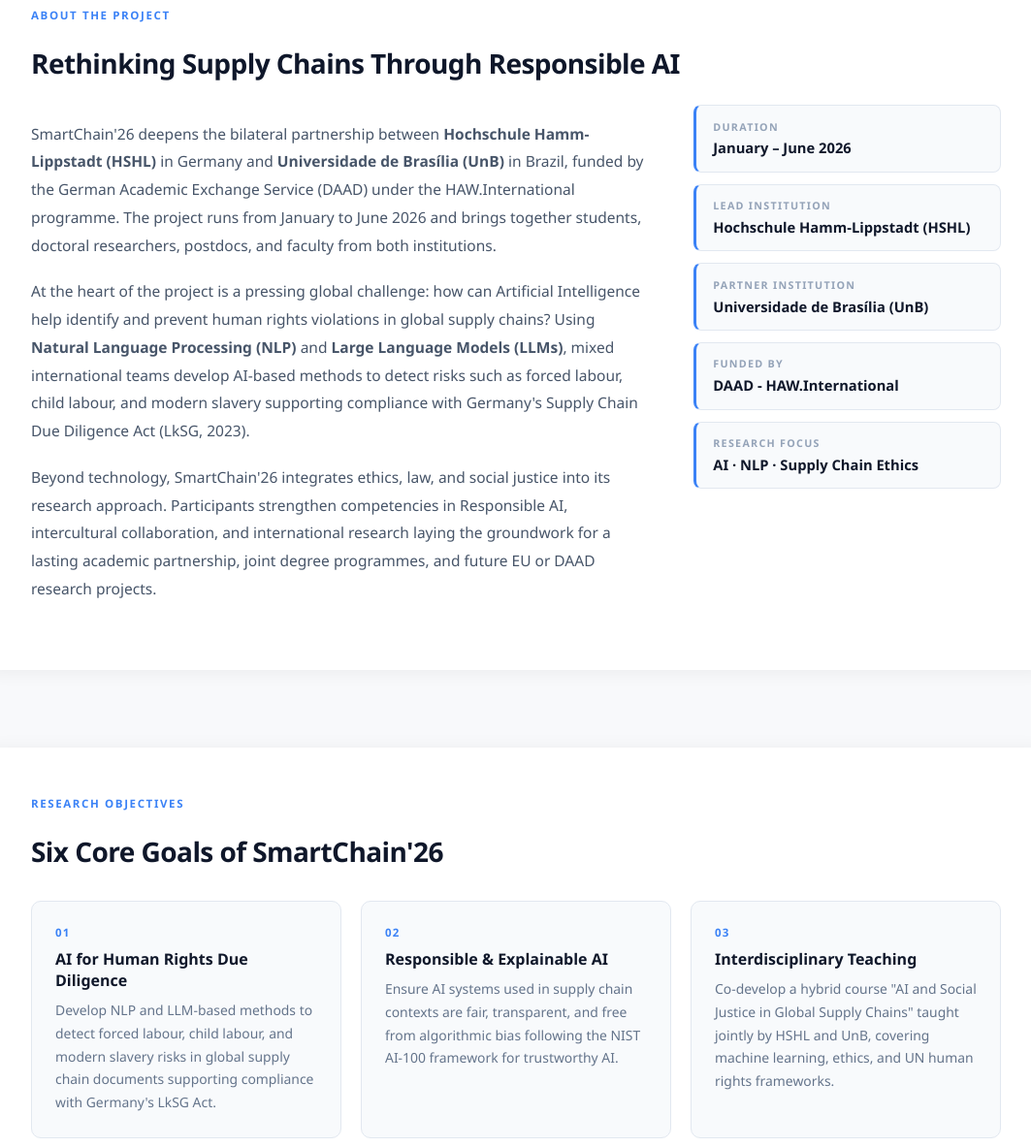
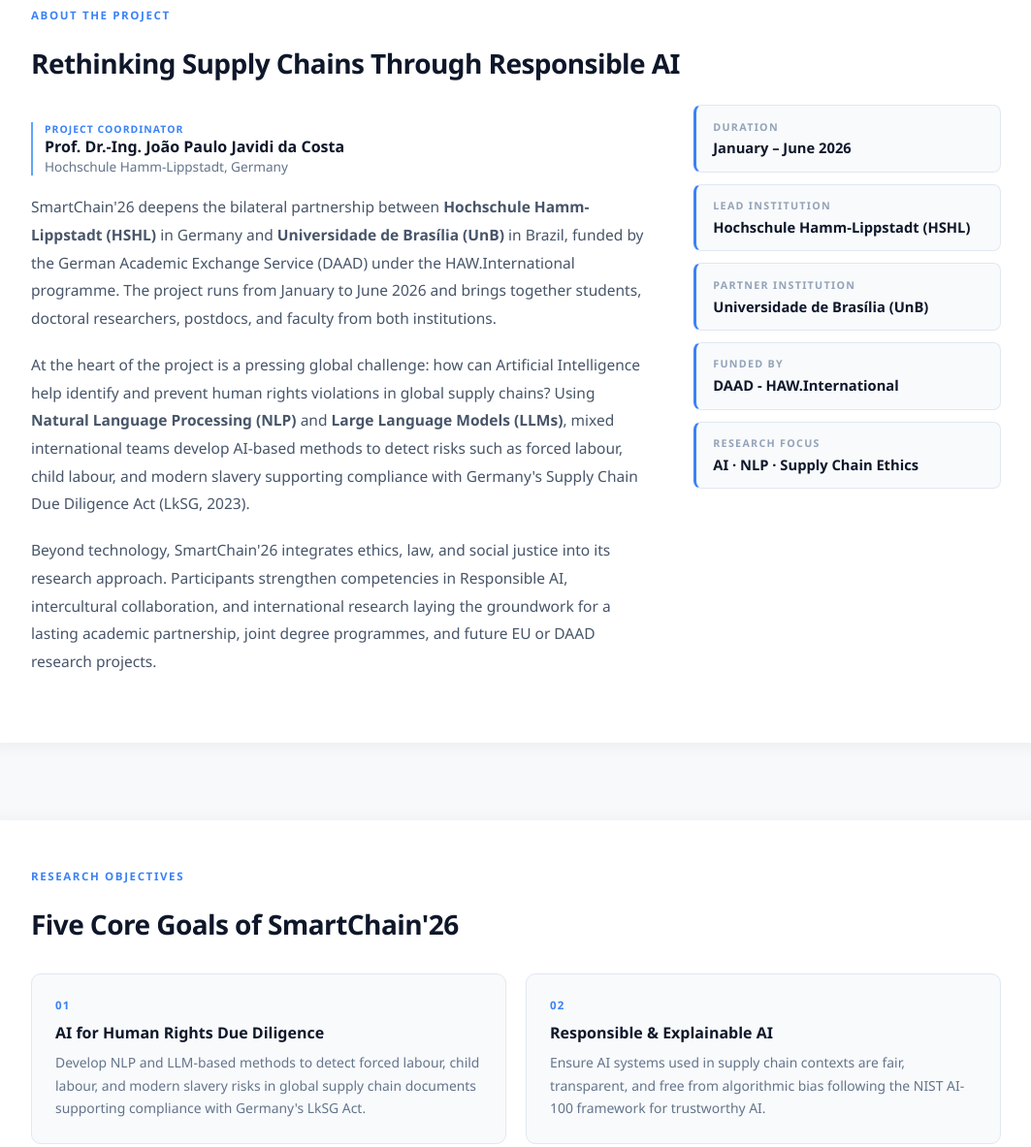
Before and after one commit to Jaleel1568/smartchain26, a plain HTML site: page index.html in a window 1280 px wide. Shown: the part 960-2143 px from the top of the page at 97% size, without its empty margins (108-1171 px from the left). Drawn offline with nearby package versions, Linux system fonts and the light colour scheme; animation ran at ten frames a second.

Commit message:
Update About Section

```diff
--- a/index.html
+++ b/index.html
@@ -61,6 +61,12 @@
         <h2>Rethinking Supply Chains Through Responsible AI</h2>
         <div class="about-grid">
             <div class="about-text">
+                <p style="margin-bottom: 18px;">
+<div class="coordinator-box">
+    <div class="coordinator-label">Project Coordinator</div>
+    <div class="coordinator-name">Prof. Dr.-Ing. João Paulo Javidi da Costa</div>
+    <div class="coordinator-org">Hochschule Hamm-Lippstadt, Germany</div>
+</div>
                 <p>SmartChain'26 deepens the bilateral partnership between <strong>Hochschule Hamm-Lippstadt (HSHL)</strong> in Germany and <strong>Universidade de Brasília (UnB)</strong> in Brazil, funded by the German Academic Exchange Service (DAAD) under the HAW.International programme. The project runs from January to June 2026 and brings together students, doctoral researchers, postdocs, and faculty from both institutions.</p>
                 <p>At the heart of the project is a pressing global challenge: how can Artificial Intelligence help identify and prevent human rights violations in global supply chains? Using <strong>Natural Language Processing (NLP)</strong> and <strong>Large Language Models (LLMs)</strong>, mixed international teams develop AI-based methods to detect risks such as forced labour, child labour, and modern slavery supporting compliance with Germany's Supply Chain Due Diligence Act (LkSG, 2023).</p>
                 <p>Beyond technology, SmartChain'26 integrates ethics, law, and social justice into its research approach. Participants strengthen competencies in Responsible AI, intercultural collaboration, and international research laying the groundwork for a lasting academic partnership, joint degree programmes, and future EU or DAAD research projects.</p>
@@ -94,7 +100,7 @@
     <!-- OBJECTIVES -->
     <div class="section hidden" id="objectives">
         <div class="section-label">Research Objectives</div>
-        <h2>Six Core Goals of SmartChain'26</h2>
+        <h2>Five Core Goals of SmartChain'26</h2>
         <div class="obj-grid">
             <div class="card hidden">
                 <div class="card-num">01</div>
@@ -111,18 +117,14 @@
                 <h3>Interdisciplinary Teaching</h3>
                 <p>Co-develop a hybrid course "AI and Social Justice in Global Supply Chains" taught jointly by HSHL and UnB, covering machine learning, ethics, and UN human rights frameworks.</p>
             </div>
+
             <div class="card hidden">
                 <div class="card-num">04</div>
-                <h3>Double-Degree Initiative</h3>
-                <p>Establish a framework for joint Bachelor, Master, and PhD degrees between HSHL and UnB, building on a Memorandum of Understanding in place since 2021.</p>
-            </div>
-            <div class="card hidden">
-                <div class="card-num">05</div>
                 <h3>Joint Research & Publication</h3>
                 <p>Produce a comparative case study or pilot study for submission to an international conference or journal, and develop a follow-up EU or DAAD multi-year research proposal.</p>
             </div>
             <div class="card hidden">
-                <div class="card-num">06</div>
+                <div class="card-num">05</div>
                 <h3>Knowledge Transfer</h3>
                 <p>Host a closing event with NGOs, industry, and government partners, and produce a bilingual policy brief making project findings accessible to a broader public audience.</p>
             </div>
@@ -207,9 +209,13 @@
             <div class="card hidden">
                 <div class="card-num">HSHL · Germany</div>
                 <h3>Prof. Dr.-Ing. João Paulo Javidi da Costa</h3>
-                <p>Project Lead. Professor at Hochschule Hamm-Lippstadt. Expert in AI, signal processing, and international academic cooperation.</p>
+         <p>Professor at Hochschule Hamm-Lippstadt (HSHL) and Project Lead of SmartChain’26. Expert in Artificial Intelligence, signal processing, and international academic cooperation.</p>
             </div>
-
+<div class="card hidden">
+    <div class="card-num">UnB · Brazil</div>
+    <h3>Prof. Dr. Edna Dias Canedo</h3>
+   <p>Professor at the University of Brasília (UnB). Leads research in Artificial Intelligence and Natural Language Processing. Contributes to project coordination, co-supervises students, and supports workshops and joint publications.</p>
+</div>
             <div class="card hidden">
                 <div class="card-num">HSHL · Germany</div>
                 <h3>Kevin Herman Muraro Gularte</h3>
--- a/style.css
+++ b/style.css
@@ -178,7 +178,7 @@
 .section h2 {
     font-size: 1.75rem;
     color: #0f172a;
-    margin-bottom: 1.5rem;
+    margin-bottom: 0.6rem;
     letter-spacing: -0.02em;
 }
 
@@ -214,6 +214,31 @@
     line-height: 1.85;
     margin-bottom: 1.2rem;
     font-size: 0.97rem;
+}
+.coordinator-box {
+   border-left: 2px solid #60a5fa;
+    padding-left: 12px;
+    margin: 6px 0 18px 0;
+}
+
+.coordinator-label {
+    font-size: 0.65rem;
+    font-weight: 700;
+    text-transform: uppercase;
+    letter-spacing: 0.1em;
+    color: #3b82f6;
+
+}
+
+.coordinator-name {
+    font-size: 1rem;
+    font-weight: 700;
+    color: #0f172a;
+}
+
+.coordinator-org {
+    font-size: 0.85rem;
+    color: #64748b;
 }
 
 .about-cards {
@@ -260,7 +285,7 @@
 
 .obj-grid {
     display: grid;
-    grid-template-columns: repeat(3, 1fr);
+    grid-template-columns: repeat(2, 1fr);
     gap: 1.25rem;
     margin-top: 2rem;
 }
```
